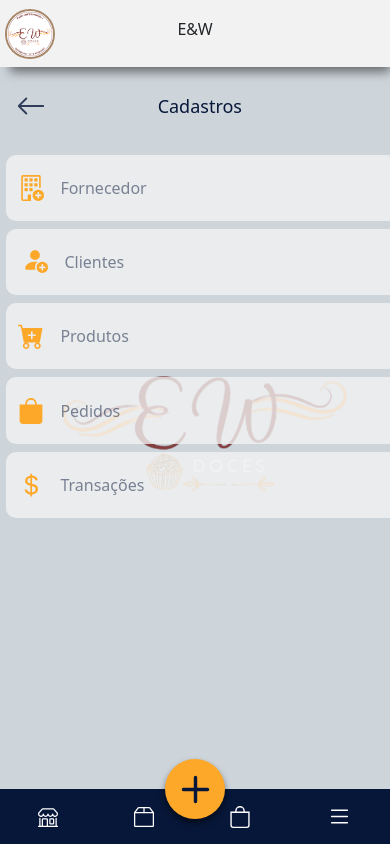
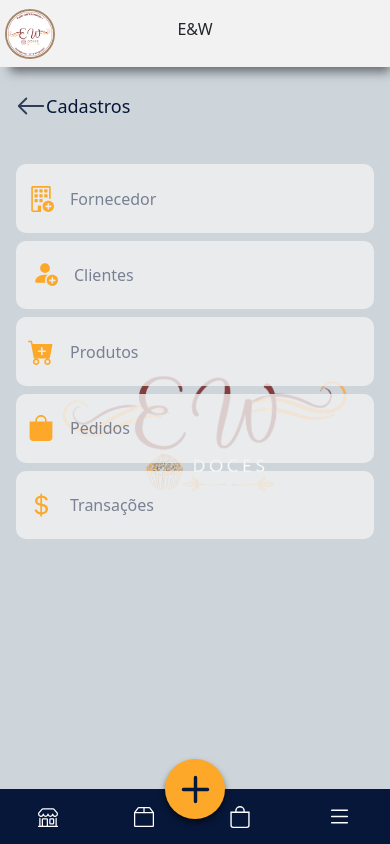
Before and after one commit to Sousa-Diin/eewdoces, a React (Vite) app: page /eewdoces/register/all in a window 390 px wide. Built offline with nearby package versions, Linux system fonts and the light colour scheme.

Commit message:
style :hammer: configuracoes no css file

```diff
--- a/frontend/src/App.css
+++ b/frontend/src/App.css
@@ -26,8 +26,4 @@
 
 }
 
-html, body { transition: all 0.3s ease; /* transição suave */}
-
-html a:hover, body a:hover {
-  color: var(--color-secondary-dark);
-}
+html, body { transition: all 0.3s ease-in-out; /* transição suave */}
--- a/frontend/src/components/card/Card.jsx
+++ b/frontend/src/components/card/Card.jsx
@@ -2,10 +2,13 @@ import { useState } from 'react';
 import './card.css';
 import arrowRigth from '../../assets/icons/chevron-right.svg'
 import Accordion from 'react-bootstrap/Accordion';
+import { useNavigate } from 'react-router-dom';
 
 function Card() {
   const [winnings, setWinnings] = useState('288,00');
   const [countWinnings, setCountWinnings] = useState(24);
+  const navigate = useNavigate();
+  const baseUrl = '/eewdoces/sales/all';
 
   return (
     <main className='card-win'>
@@ -13,7 +16,7 @@ function Card() {
         <span>Ganhos</span>
         <aside className='container-arrow-detail'>
           <pre>detalhes </pre>
-          <img src={arrowRigth}  className="chevron-right"></img>
+          <img src={arrowRigth} onClick={() => navigate(baseUrl) } className="chevron-right"></img>
         </aside>
       </section>
       <section >
--- a/frontend/src/components/card/sales/item/itemsales.css
+++ b/frontend/src/components/card/sales/item/itemsales.css
@@ -9,6 +9,12 @@
   border-radius: 10px;
   background-color: var( --color-gelo-white);
   box-shadow: 0 0 5px var(--color-secondary);
+  transition: background-color 0.3s ease-in-out ; /* Transição de cor */
+}
+
+.sales:hover {
+  background-color: #cdd5db; /* Cor ao passar o mouse */
+  color: #071739; /* Alteração da cor do texto no hover */
 }
 
 .container-status {
--- a/frontend/src/components/option/sidebar.css
+++ b/frontend/src/components/option/sidebar.css
@@ -35,6 +35,7 @@
     min-height:100dvh;
     z-index: 1;
     transition: max-width 0.5s ease-out, opacity 1s ease;
+    position: fixed;
     bottom:0;
   }
 
--- a/frontend/src/components/searchadd/SearchAndAdd.jsx
+++ b/frontend/src/components/searchadd/SearchAndAdd.jsx
@@ -5,14 +5,14 @@ import './searchandadd.css';
 import lupa from '../../assets/icons/lupa.svg';
 import circle_plus from '../../assets/icons/circle-plus.svg';
 
-const SearchAndAdd = ({id, placeholder}) => {
+const SearchAndAdd = ({id, placeholder, handleSearch, handleAdd}) => {
   return (
     <nav className='dad-search-container'>
       <div className='search-container'>
         <input type="text" placeholder={placeholder} />
-        <img src={lupa} alt="lupa search" />
+        <img onClick={handleSearch} src={lupa} alt="lupa search" />
       </div>
-      <img src={circle_plus} alt=" add item" id={id} />
+      <img onClick={handleAdd} src={circle_plus} alt=" add item" id={id} />
     </nav>
   )
 }
--- a/frontend/src/pages/arrowleft/arrowleft.css
+++ b/frontend/src/pages/arrowleft/arrowleft.css
@@ -1,5 +1,5 @@
 .container-back-container{
-  width: 53dvw;
+  width: 55dvw;
   display: flex;
   justify-items: center;
   justify-content: space-between;
@@ -28,8 +28,9 @@
 
 @media only screen and (min-width:190px) and (max-width:650px){
   .container-back-container  {
-    width: 60dvw;
+    width: auto;
     height: 10%;
+    padding: .6rem 0;
   }
 
   .container-back-title {
--- a/frontend/src/pages/register/all/viewregister.css
+++ b/frontend/src/pages/register/all/viewregister.css
@@ -2,8 +2,9 @@
   display: flex;
   flex-direction: row;
   max-width: 100dvw;
-  height: 100dvh;  /* Altura total da tela */
-  overflow-y: auto;  /* Permite rolar o conteúdo, se necessário */
+  height: 100dvh;
+  position: fixed; /* Altura total da tela */
+ /*  overflow-y: auto;  */ /* Permite rolar o conteúdo, se necessário */
   background-color: #CDD5DB;
   background-image: url('../../../assets/background/logo_bck_desktop.png');
   background-position: center;
@@ -16,6 +17,7 @@
   /* font-family: 'Roboto', sans-serif; */
   /* font-family: Verdana, Geneva, Tahoma, sans-serif; */
   width: 98dvw;
+  min-width: 100dvw;
   margin-top: 4rem;
   display: flex;
   flex-flow: column ;
@@ -26,11 +28,12 @@
 .main-all-register nav {
 
   height: 80dvh;
+  min-height: 85%;
   display: flex;
   flex-flow: row ;
   gap: .5rem;
   padding: .4rem;
-  overflow-y: auto;
+  overflow-y: scroll;
 }
 
 .nav-item-register{
@@ -48,15 +51,15 @@
   text-decoration: none;
   align-items: center;
   cursor: pointer;
+  transition: all  0.7s ease-in-out .5ms;
 }
 
 
 
-/* .nav-item-register :hover {
-  background-color: #4b6382;
-  color: #f2f2f2;
-  text-decoration: none;
-} */
+.nav-item-register:hover {
+  color: var(--color-gelo-white);
+  background-color: var(--color-primary);
+}
 
 /* Responsividade */
 
@@ -67,19 +70,21 @@
 
   .main-all-register{
     flex-flow: column;
-    width: 100dvw;
+    max-width: 100%;
     font-size: 1rem;
 
   }
 
   .main-all-register nav {
     flex-flow: column ;
-    min-width: 90%;
+    width: 100%;
+    padding: 1rem;
     border-radius: 10px;
+
   }
 
   .nav-item-register{
-    min-width: 465px;
+    min-width: 100%;
   }
 
 }
--- a/frontend/src/pages/register/clientRegister/ClientRegister.jsx
+++ b/frontend/src/pages/register/clientRegister/ClientRegister.jsx
@@ -2,9 +2,9 @@ import React, { useEffect } from 'react';
 
 import './clientregister.css';
 import arrow_left from '../../../assets/icons/chevron-left.svg';
-
 import ArrowLeft from '../../arrowleft/ArrowLeft';
-
+import SearchAndAdd from '../../../components/searchadd/SearchAndAdd'
+import SalesInfo from '../../../components/card/sales/SalesInfo';
 
 const ClientRegister = () => {
 
@@ -14,11 +14,11 @@ const ClientRegister = () => {
 
 
   return(
-    <div /* className='container-main-sales' */>
-    <ArrowLeft to={url} logo={arrow_left} style='around' >Cadastre um cliente</ArrowLeft>
+    <div className='container-main-sales-register'>
+      <ArrowLeft to={url} logo={arrow_left} >Cadastre um cliente</ArrowLeft>
       <main className='container-sales-register'>
-        {/* <SearchAndAdd id='search-sales' placeholder={'Buscar por vendas'}/> */}
-
+        <SearchAndAdd id='search-sales' placeholder={'Buscar por nome do cliente'}/>
+        <SalesInfo arrayList={[]}/>
 
       </main>
       {/* <Navbar/> */}
--- a/frontend/src/pages/register/clientRegister/clientregister.css
+++ b/frontend/src/pages/register/clientRegister/clientregister.css
@@ -3,7 +3,8 @@
   position: fixed;
   gap:1rem;
   padding-top:1rem;
-  width: 100dvw;
+  min-width: 100%;
+  width: auto;
   height: 100dvh;
 
   border-radius: 30px;
--- a/frontend/src/pages/sales/Sales.jsx
+++ b/frontend/src/pages/sales/Sales.jsx
@@ -5,6 +5,7 @@ import './sales.css';
 import Navbar from '../../components/footer/Navbar';
 import SearchAndAdd from '../../components/searchadd/SearchAndAdd';
 import SalesInfo from '../../components/card/sales/SalesInfo';
+import { useNavigate } from 'react-router-dom';
 
 
 const Sales = () => {
@@ -12,6 +13,7 @@ const Sales = () => {
       document.title = "eewdoces | Vendas"; // Define o título da aba
   }, []); // O array vazio faz com que o título mude apenas na montagem do componente
 
+  const navigate = useNavigate();
   const listSales = [
     {content:"Sales #1"},
     {content:"Sales #2"},
@@ -112,9 +114,9 @@ const Sales = () => {
 
   return(
     <div className='container-main-sales'>
-     <span className='title-sales' >Minhas vendas</span>
+      <span className='title-sales' >Minhas vendas</span>
       <main className='container-sales'>
-        <SearchAndAdd id='search-sales' placeholder={'Buscar por vendas'}/>
+        <SearchAndAdd id='search-sales' placeholder={'Buscar por vendas'} handleSearch = {() => alert('Function in construction...')} handleAdd={() => navigate('/eewdoces/register/orders')}/>
         <SalesInfo arrayList={listSales}/>
 
       </main>
--- a/frontend/src/pages/sales/sales.css
+++ b/frontend/src/pages/sales/sales.css
@@ -5,8 +5,9 @@
   padding-top:1rem;
   width: 100dvw;
   height: 100dvh;
-
-  padding-bottom: 7%;
+  top: 0;
+  max-height: 100%;
+  bottom: -1rem;
 }
 
 .container-sales {
@@ -37,7 +38,8 @@
 .search-container img { cursor: pointer;}
 
 .title-sales {
-  margin: 0 0 0 1.2rem;
+ /*  margin: 0 0 0 1.2rem; */
+ top: 0;
 }
 
 
```
